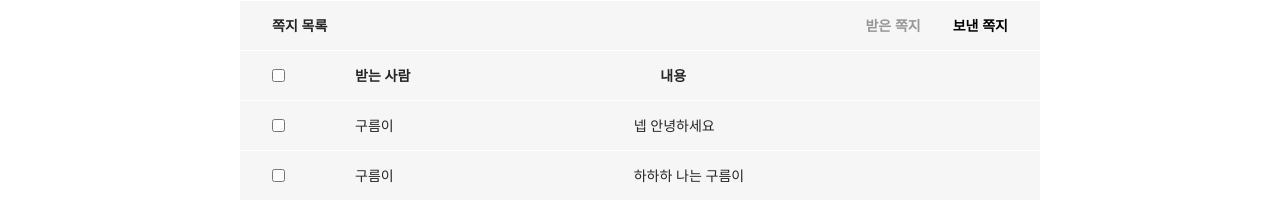
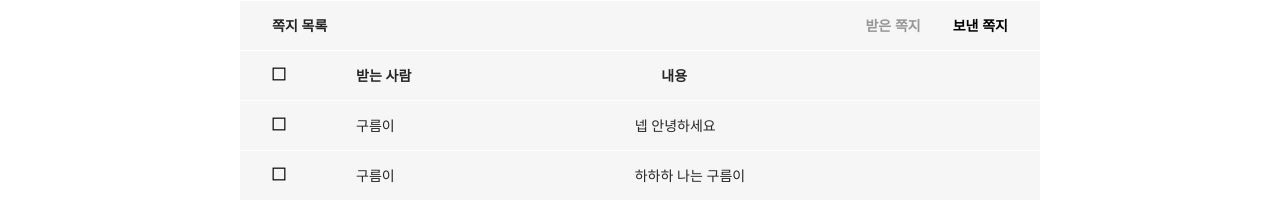
Before and after one commit to chuheeseung/TheSmallestShelter, a React (Create React App) app in the folder front/: page /chat in a window 1280 px wide. Shown: the part 254-476 px from the top of the page. Built offline with nearby package versions, Linux system fonts and the light colour scheme.

Commit message:
checkbox custom

```diff
--- a/front/src/ChatPage/Chat.jsx
+++ b/front/src/ChatPage/Chat.jsx
@@ -7,6 +7,7 @@ import style from './ChatPage.module.css'
 import Message from './Message';
 import MessageList from './MessageList';
 import { chatdata } from './ChatData';
+import { GrCheckbox, GrCheckboxSelected } from 'react-icons/gr';
 
 function Chat() {
   const [messages, setMessages] = useState([]); // 모든 쪽지 내역
@@ -84,8 +85,16 @@ function Chat() {
           </div>
         </div>
         <div className={style.listInfo}>
-          <input style={{marginRight: '70px'}} type="checkbox" onChange={(e) => onCheckAll(e.target.checked)} checked={checkedItems.length == message.length ? true : false}/>
-          <span style={{fontWeight: 'bold', marginRight: '250px'}}>
+          <label>
+            <input
+              style={{display:'none'}}
+              type="checkbox"
+              onChange={(e) => onCheckAll(e.target.checked)}
+              checked={checkedItems.length == message.length ? true : false}
+            />
+            {checkedItems.length == message.length ? <GrCheckboxSelected/> : <GrCheckbox/>}
+          </label>
+          <span style={{fontWeight: 'bold', marginRight: '250px', marginLeft:'70px'}}>
           {clicked === 'sent'
           ? '받는 사람'
           : '보낸 사람'
--- a/front/src/ChatPage/ChatPage.module.css
+++ b/front/src/ChatPage/ChatPage.module.css
@@ -92,7 +92,3 @@
   padding: 0 32px;
   border-bottom: 1px solid white;
 }
-
-.listWrap input {
-  margin-right: 70px;
-}
--- a/front/src/ChatPage/MessageList.jsx
+++ b/front/src/ChatPage/MessageList.jsx
@@ -2,18 +2,24 @@ import React from 'react';
 import { useState } from 'react';
 import { useEffect } from 'react';
 import style from './ChatPage.module.css'
+import { GrCheckbox, GrCheckboxSelected } from 'react-icons/gr';
 
 function MessageList({ message, user, checkedItems, handleSingleChange }) {
 
   return (
     <div className={style.listWrap}>
+      <label>
         <input
           type="checkbox"
           value={message}
           checked={checkedItems.includes(message) ? true : false}
           onChange={(e) => handleSingleChange(e.target.checked, e.target.value)}
+          style={{display: 'none'}}
         />
-      <span style={{marginRight: '240px'}}>{user.name}</span>
+        {checkedItems.includes(message) ? <GrCheckboxSelected/> : <GrCheckbox/>}
+      </label>
+
+      <span style={{marginRight: '240px', marginLeft: '70px'}}>{user.name}</span>
       <span>{message}</span>
     </div>
   );
```
Lines whose indentation alone changed are shown as unchanged.
